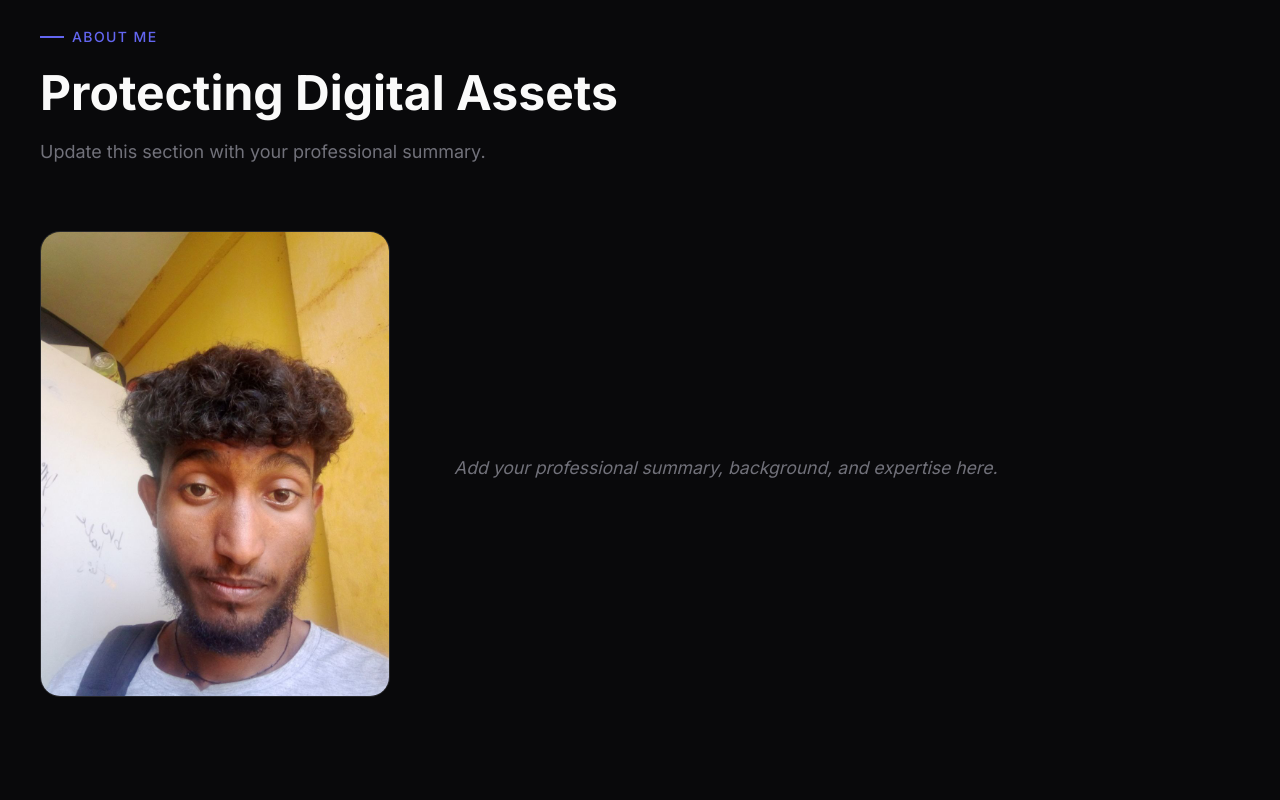
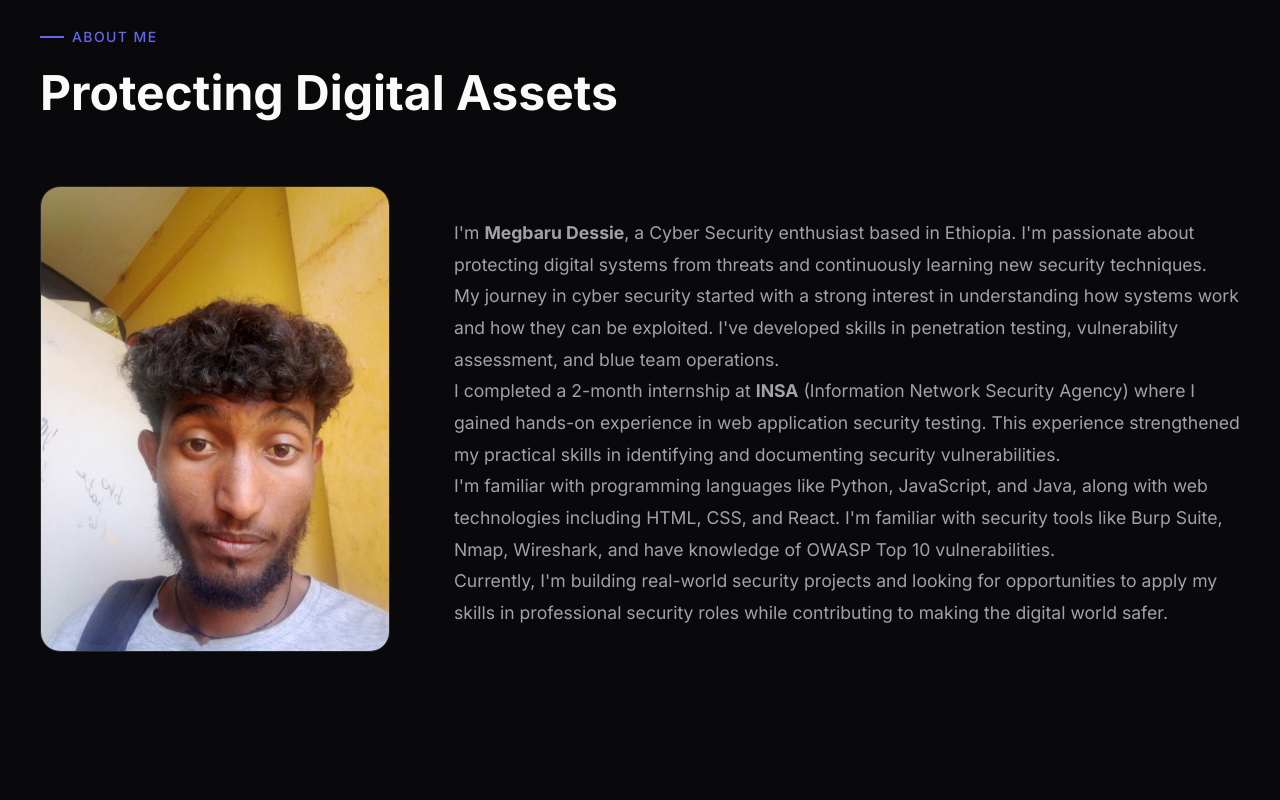
Before and after one commit to megbaru-hub/portfolio, a React (Vite) app: page / in a window 1280 px wide. Shown: the part 980-1780 px from the top of the page. Built offline with nearby package versions, Linux system fonts and the light colour scheme.

Commit message:
May 15  23:12

```diff
--- a/src/sections/About.tsx
+++ b/src/sections/About.tsx
@@ -14,9 +14,6 @@ export default function About() {
         >
           <span className="section-label">About Me</span>
           <h2 className="section-title">Protecting Digital Assets</h2>
-          <p className="section-description">
-            Update this section with your professional summary.
-          </p>
         </motion.div>
 
         <div className="about-layout">
@@ -37,8 +34,30 @@ export default function About() {
             viewport={{ once: true }}
             transition={{ duration: 0.6, delay: 0.1 }}
           >
-            <p className="placeholder-text">
-              Add your professional summary, background, and expertise here.
+            <p>
+              I'm <strong>Megbaru Dessie</strong>, a Cyber Security enthusiast based in Ethiopia.
+              I'm passionate about protecting digital systems from threats and continuously learning
+              new security techniques.
+            </p>
+            <p>
+              My journey in cyber security started with a strong interest in understanding how systems
+              work and how they can be exploited. I've developed skills in penetration testing,
+              vulnerability assessment, and blue team operations.
+            </p>
+            <p>
+              I completed a 2-month internship at <strong>INSA</strong> (Information Network Security Agency)
+              where I gained hands-on experience in web application security testing. This experience
+              strengthened my practical skills in identifying and documenting security vulnerabilities.
+            </p>
+            <p>
+              I'm familiar with programming languages like Python, JavaScript, and Java, along with
+              web technologies including HTML, CSS, and React. I'm familiar with security tools like
+              Burp Suite, Nmap, Wireshark, and have knowledge of OWASP Top 10 vulnerabilities.
+            </p>
+            <p>
+              Currently, I'm building real-world security projects and looking for opportunities to
+              apply my skills in professional security roles while contributing to making the
+              digital world safer.
             </p>
           </motion.div>
         </div>
--- a/src/sections/Contact.css
+++ b/src/sections/Contact.css
@@ -167,12 +167,6 @@
   cursor: not-allowed;
 }
 
-.sending {
-  display: flex;
-  align-items: center;
-  gap: 8px;
-}
-
 .success-message {
   margin-top: 16px;
   padding: 16px;
@@ -180,6 +174,17 @@
   border: 1px solid rgba(34, 197, 94, 0.3);
   border-radius: 12px;
   color: var(--success);
+  font-weight: 500;
+  text-align: center;
+}
+
+.error-message {
+  margin-top: 16px;
+  padding: 16px;
+  background: rgba(239, 68, 68, 0.1);
+  border: 1px solid rgba(239, 68, 68, 0.3);
+  border-radius: 12px;
+  color: #ef4444;
   font-weight: 500;
   text-align: center;
 }
--- a/src/sections/Contact.tsx
+++ b/src/sections/Contact.tsx
@@ -5,14 +5,35 @@ import "./Contact.css";
 
 export default function Contact() {
   const [formData, setFormData] = useState({ name: "", email: "", subject: "", message: "" });
-  const [status, setStatus] = useState<"idle" | "sending" | "success">("idle");
+  const [status, setStatus] = useState<"idle" | "sending" | "success" | "error">("idle");
 
   const handleSubmit = async (e: React.FormEvent) => {
     e.preventDefault();
     setStatus("sending");
-    await new Promise(resolve => setTimeout(resolve, 1500));
-    setStatus("success");
-    setFormData({ name: "", email: "", subject: "", message: "" });
+
+    try {
+      const response = await fetch("https://formspree.io/f/xgodgyyj", {
+        method: "POST",
+        headers: {
+          "Content-Type": "application/json",
+        },
+        body: JSON.stringify({
+          name: formData.name,
+          email: formData.email,
+          subject: formData.subject,
+          message: formData.message,
+        }),
+      });
+
+      if (response.ok) {
+        setStatus("success");
+        setFormData({ name: "", email: "", subject: "", message: "" });
+      } else {
+        setStatus("error");
+      }
+    } catch {
+      setStatus("error");
+    }
   };
 
   return (
@@ -73,7 +94,7 @@ export default function Contact() {
               <span className="avail-dot" />
               <div>
                 <h4>Currently Available</h4>
-                <p>Open for security consultations and projects</p>
+                <p>Open for security projects and opportunities</p>
               </div>
             </div>
           </motion.div>
@@ -137,7 +158,7 @@ export default function Contact() {
 
             <button type="submit" className="submit-btn" disabled={status === "sending"}>
               {status === "sending" ? (
-                <span className="sending">Sending...</span>
+                "Sending..."
               ) : (
                 <>
                   <Send size={18} />
@@ -152,7 +173,17 @@ export default function Contact() {
                 initial={{ opacity: 0, y: 10 }}
                 animate={{ opacity: 1, y: 0 }}
               >
-                Message sent successfully!
+                Message sent! I'll get back to you soon.
+              </motion.p>
+            )}
+
+            {status === "error" && (
+              <motion.p
+                className="error-message"
+                initial={{ opacity: 0, y: 10 }}
+                animate={{ opacity: 1, y: 0 }}
+              >
+                Failed to send. Please try again or contact via email.
               </motion.p>
             )}
           </motion.form>
```
